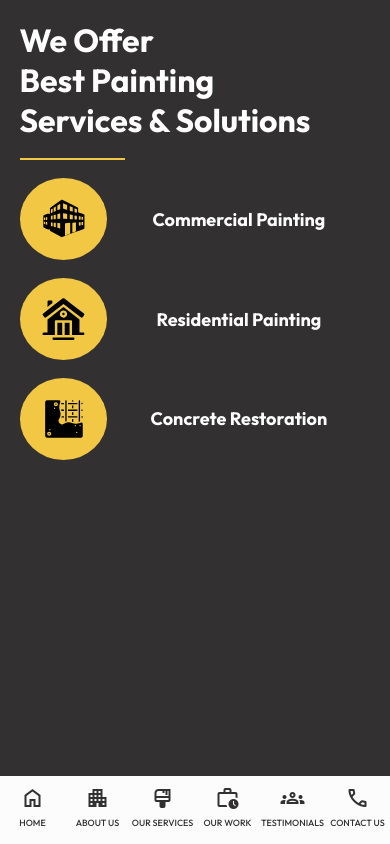
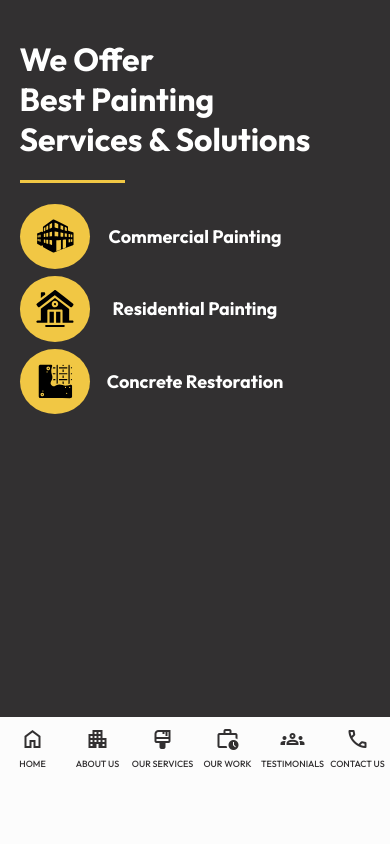
Before and after one commit to FedericoAnelli/actionpainting_react, a React (Create React App) app: page /#/ourServices in a window 390 px wide. Built offline with nearby package versions, Linux system fonts and the light colour scheme.

Commit message:
Adding responsiveness to tablet

```diff
--- a/src/App.css
+++ b/src/App.css
@@ -32,3 +32,9 @@
   }
 
 }
+
+@media (max-width: 767px) {
+  .sectionNavigation{
+    margin-top: 0%;
+  }
+}
--- a/src/components/AboutUs/AboutUs.css
+++ b/src/components/AboutUs/AboutUs.css
@@ -69,6 +69,73 @@
 }
 
 
+@media (max-width: 767px) {
+
+    /* General container */
+    .aboutUs{
+        display: flex;
+        flex-direction: column-reverse;
+        justify-content: flex-end;
+        height: 100%;
+        width: 100%;
+        padding-top: 10%;
+        overflow: hidden;
+    }
+
+    /* Text area */
+    .textContainer{
+        position: relative;
+        display: flex;
+        flex-direction: column;
+        height: 100%;
+        width: 100%;
+        text-align: left;
+        font-family: 'Outfit', 'sans-serif';
+        font-size: large;
+    }
+
+    .yellowDivisionLine{
+        height: 1%;
+        width: 30%;
+        background-color:  rgb(241, 199, 68);
+        margin: 5% 5% 5% 0;
+    }
+
+    .bottomBox{
+        position: absolute;
+        bottom: 0;
+        display: flex;
+        border-bottom: rgb(50, 48, 49) solid 20px;
+        align-items: center;
+        justify-content: flex-start;
+        line-height: 0.59;
+        width: 100%;
+    }
+
+    .years{
+        color: rgb(241, 199, 68);
+        font-size: 14vh;
+        font-weight: 900;
+    }
+
+    .experience{
+        font-size: x-large;
+        line-height: 1;
+    }
+
+    /* Building images */
+    .building1{
+        display: none;
+    }
+
+    .building2{
+        display: none;
+    }
+
+}
+
+
+
 /* MOBILE */
 
 @media (max-width: 480px) {
@@ -86,7 +153,7 @@
         position: relative;
         display: flex;
         flex-direction: column;
-        height: 100%;
+        height: 90%;
         width: 100%;
         text-align: left;
         font-family: 'Outfit', 'sans-serif';
--- a/src/components/Home/Home.css
+++ b/src/components/Home/Home.css
@@ -65,3 +65,23 @@
         font-size: large;
     }
 }
+
+@media (max-width: 767px) {
+    .home{
+        font-size: large;
+        padding: 0;
+    }
+
+    .centralText{
+        padding: 0 20% 0 20%;
+        font-size: large;
+        font-weight: 500;
+        margin: 2% 0 2% 0;
+    }
+
+    .buttonContactUs{
+        height: 7%;
+        width: 30%;
+        font-size: large;
+    }
+}
--- a/src/components/NavBar/NavBar.css
+++ b/src/components/NavBar/NavBar.css
@@ -109,6 +109,53 @@
     font-weight: 300;
  }
 
+
+ @media (max-width: 767px) {
+
+    .navbarGrid{
+        grid-template-rows: 35% 65%;
+        height: 15%;
+    }
+
+    .topNavUl{
+        list-style: none;
+        display: grid;
+        height: 100%;
+        width: 100%;
+        grid-template-columns: 1.5fr .8fr 1.5fr;
+        grid-template-rows: 1fr;
+        justify-items: center;
+        align-items: center;
+        justify-content: center;
+    }
+
+    .bottomNavTexts{
+        display: grid;
+        grid-template-columns: 1fr;
+        grid-template-rows: 1fr;
+        justify-items: center;
+        align-items: center;
+        justify-content: center;
+    }
+
+    .topNav{
+        background-color: rgb(50, 48, 49);
+        height: 100%;
+        width: 100%;
+        font-family: 'Outfit', 'sans-serif';
+        font-size: x-small;
+        user-select: none;
+    }
+
+    .bottomNav{
+        font-size: x-small;
+    }
+}
+
+
+
+
+
 /* ************** MOBILE ************* */
 
 
@@ -123,7 +170,7 @@
         position: fixed;
         bottom: 0;
         top: inherit;
-        height: 8%;
+        height: 15%;
         width: 100%;
     }
 
--- a/src/components/OurServices/OurServices.css
+++ b/src/components/OurServices/OurServices.css
@@ -160,3 +160,68 @@
         width: 100%;
     }
 }
+
+@media (max-width: 767px) {
+
+    .ourServices{
+        display: grid;
+        grid-template-columns: 1fr;
+        grid-template-rows: 1fr;
+        padding: 0;
+        height: 100%;
+        width: 100%;
+    }
+
+    .bucketImage{
+        display: none;
+    }
+
+    .ourServicesText{
+        grid-template-columns: 1fr;
+        grid-template-rows: .1fr .1fr .1fr;
+        height: 100%;
+        width: 100%;
+        padding: 10% 5% 0 5%;
+    }
+
+    .ourServicesTitle{
+        font-size: xx-large;
+    }
+
+    .yellowDivisionLineServices{
+        height: 5%;
+        width: 30%;
+        margin: 5% 5% 5% 0;
+    }
+
+    .servicesContainer{
+        flex-direction: column;
+        align-items: flex-start;
+        height: 100%;
+        width: 100%;
+    }
+
+    .cardService{
+        height: 80%;
+        width: 80%;
+        padding: 0 0 2% 0;
+        display: grid;
+        grid-template-columns: 1fr 3fr;
+        grid-template-rows: 1fr;
+        justify-content: center;
+        align-items: center;
+        text-align: center;
+    }
+
+    .yellowContainer{
+        height: 100%;
+        width: 100%;
+        padding: 0;
+    }
+
+    .iconClass{
+        height: 60%;
+        width: 100%;
+    }
+
+}
--- a/src/components/OurWork/OurWork.css
+++ b/src/components/OurWork/OurWork.css
@@ -47,14 +47,28 @@
     filter: brightness(100%);
 }
 
+
+@media (max-width: 767px) {
+
+    .ourWork{
+        padding-top: 10%;
+        grid-template-rows: .05fr 1fr;
+    }
+
+}
+
+
+
 /* Mobile */
 
 @media (max-width: 480px) {
 
     .ourWork{
+        padding-top: 0;
         display: grid;
         grid-template-columns: 1fr;
-        grid-template-rows: .2fr 1fr;
+        grid-template-rows: .1fr 1fr;
+        padding-top: 5%;
         height: 100%;
         width: 100%;
         row-gap: 0;
--- a/src/components/Testimonials/Testimonials.css
+++ b/src/components/Testimonials/Testimonials.css
@@ -50,9 +50,9 @@
     .testimonials{
         display: grid;
         grid-template-columns: 1fr;
-        grid-template-rows: .2fr 1fr;
+        grid-template-rows: .1fr 1fr;
         padding: 5%;
-        height: 100%;
+        height: 85%;
         width: 100%;
     }
 
```
